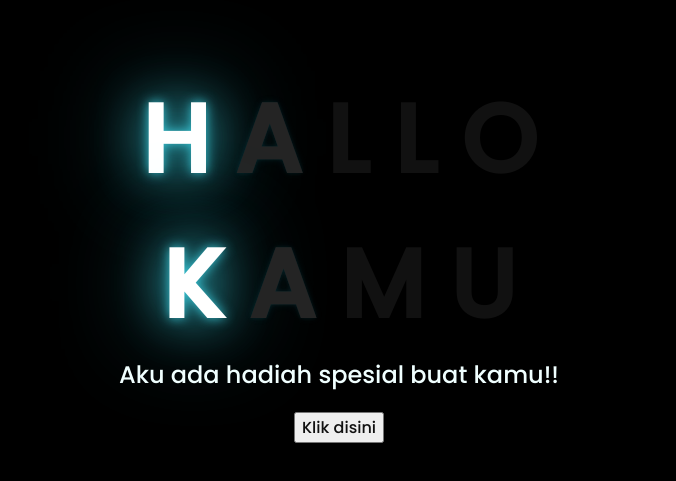
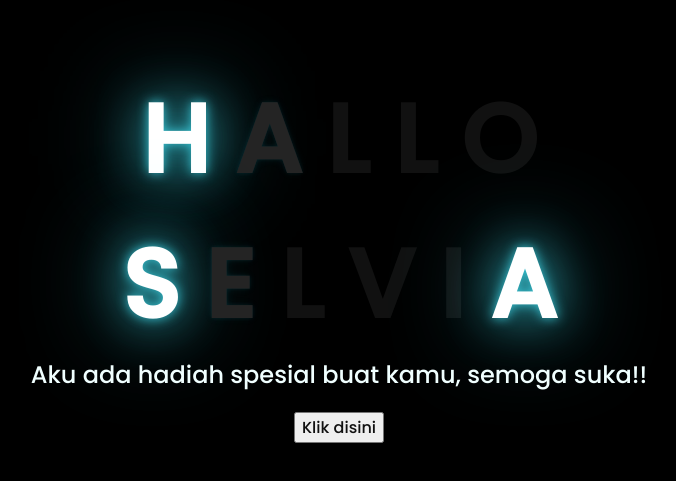
Before and after one commit to djawinnn/bunga, a plain HTML site: page index.html in a window 1280 px wide. Shown: the part 153-634 px from the top of the page, without its empty margins (309-985 px from the left). Drawn offline with Linux system fonts and the light colour scheme.

Commit message:
Add files via upload

```diff
--- a/index.html
+++ b/index.html
@@ -16,19 +16,22 @@
         <span>L</span>
         <span>L</span>
         <span>O</span>
+
     </div>
     <div class="greetings">
         <!-- silahkan menambah kata sesuai keinginan dengan <span>text...</span -->
-            <span>K</span>
+            <span>S</span>
+            <span>E</span>
+            <span>L</span>
+            <span>V</span>
+            <span>I</span>
             <span>A</span>
-            <span>M</span>
-            <span>U</span>
 
 
 
         </div>
     <div class="description">
-        <span>Aku ada hadiah spesial buat kamu!!</span>
+        <span>Aku ada hadiah spesial buat kamu, semoga suka!!</span>
     </div>
     <div class="button">
         <button>
--- /dev/null
+++ b/style.css
@@ -0,0 +1,74 @@
+@import url('https://fonts.googleapis.com/css2?family=Poppins:ital,wght@0,500;1,900&display=swap');
+*{
+    font-family: 'Poppins',cursive;
+}
+body{
+    color: azure;
+    width: 100%;
+    height: 100vh;
+    display: flex;
+    flex-direction: column;
+    align-items: center;
+    justify-content: center;
+    background-color: black;
+}
+.greetings{
+    font-size: 6rem;
+    font-weight: 900;
+}
+.greetings > span{
+    animation: glow 2.5s ease-in-out infinite;
+}
+@keyframes glow{
+    0%, 100%{
+        color: #fff;
+        text-shadow: 0 0 12px #39c6d6, 0 0 50px #39c6d6, 0 0 100px #39c6d6;
+    }
+    10%, 90%{
+        color: #111;
+        text-shadow: none;
+    }
+}
+.greetings > span:nth-child(2){
+    animation-delay: .2s ;
+}
+.greetings > span:nth-child(3){
+    animation-delay: .3s ;
+}
+.greetings > span:nth-child(4){
+    animation-delay: .4s;
+}
+.greetings > span:nth-child(5){
+    animation-delay: .5s;
+}
+
+.greetings > span:nth-child(6){
+    animation-delay: .6s;
+}
+
+.description{
+    font-size: 1.5rem;
+    margin-bottom: 20px;
+}
+
+.button a{
+    text-decoration: none;
+    font-size: 1rem;
+    color: #111;
+}
+
+@media screen and (max-width:574px){
+    .greetings{
+        display: block;
+        font-size: 3rem;
+        font-weight: 500;
+        text-align: center;
+    }
+    .description{
+        font-size: 1rem;
+    }
+
+    .button a{
+        font-size: .5rem;
+    }
+}
```
